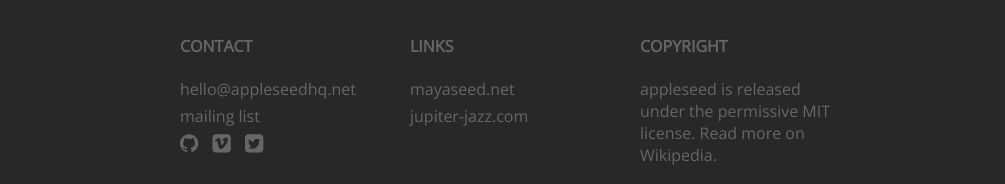
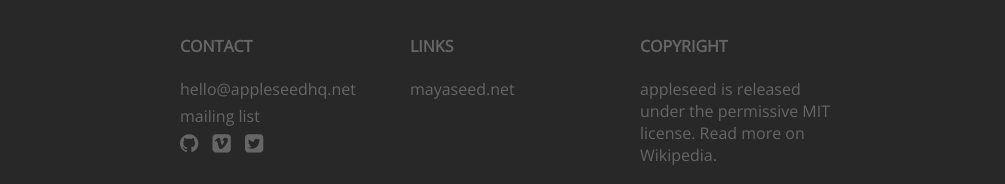
Before and after one commit to appleseedhq/appleseedhq.github.io, a Jekyll site: the page built from index.md, in a window 1280 px wide. Shown: the part 1234-1418 px from the top of the page, without its empty margins (130-1135 px from the left). Built offline with Jekyll 4.4.1, drawn with Linux system fonts in a browser that asks for light colours; nearby versions of some CDN libraries.

Commit message:
removed jupiter-jazz.com from footer

```diff
--- a/_includes/footer.html
+++ b/_includes/footer.html
@@ -20,7 +20,6 @@
                     <h4>Links</h4>
                     <ul>
                         <li><a href="http://www.mayaseed.net">mayaseed.net</a></li>
-                        <li><a href="http://www.jupiter-jazz.com">jupiter-jazz.com</a></li>
                     </ul>
                 </div>
                 <div class="footer" id="copyright">
```
